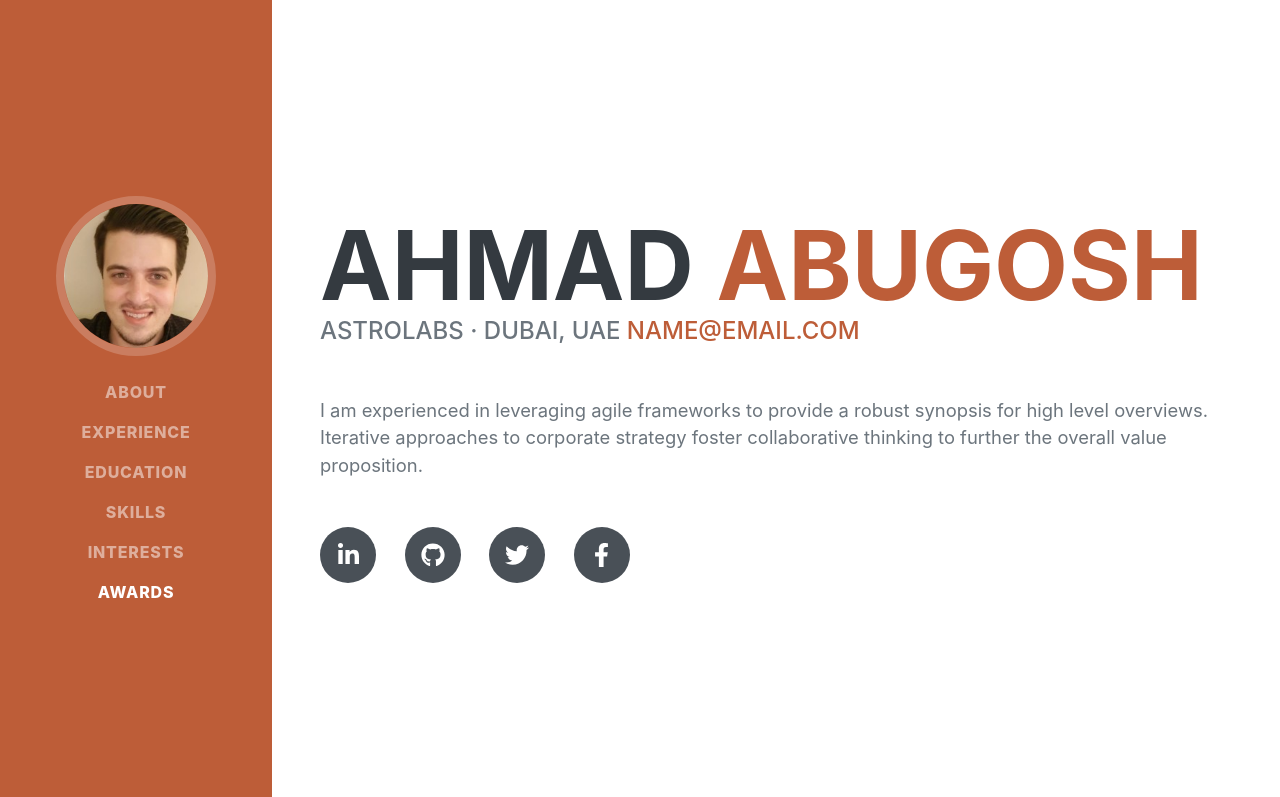
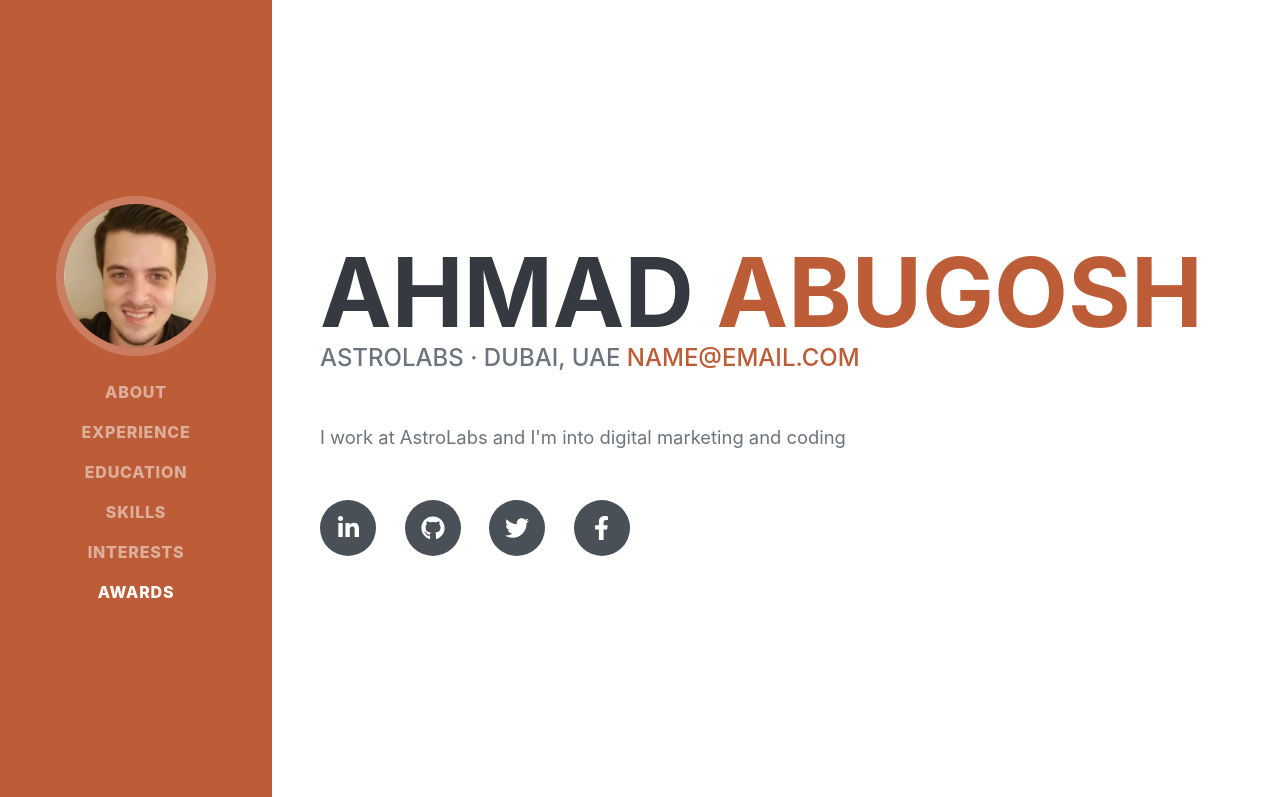
Before and after one commit to ahmadabugosh/portfoliooct2020, a plain HTML site: page index.html in a window 1280 px wide. Shown: the top 797 px of the page. Drawn offline with nearby package versions, Linux system fonts and the light colour scheme; a web font is replaced by a local one.

Commit message:
Changed the description on top

```diff
--- a/index.html
+++ b/index.html
@@ -47,7 +47,7 @@
                         AstroLabs · Dubai, UAE
                         <a href="mailto:name@email.com">name@email.com</a>
                     </div>
-                    <p class="lead mb-5">I am experienced in leveraging agile frameworks to provide a robust synopsis for high level overviews. Iterative approaches to corporate strategy foster collaborative thinking to further the overall value proposition.</p>
+                    <p class="lead mb-5">I work at AstroLabs and I'm into digital marketing and coding</p>
                     <div class="social-icons">
                         <a class="social-icon" href="https://www.linkedin.com/in/ahmadabugosh/"><i class="fab fa-linkedin-in"></i></a>
                         <a class="social-icon" href="#"><i class="fab fa-github"></i></a>
```
